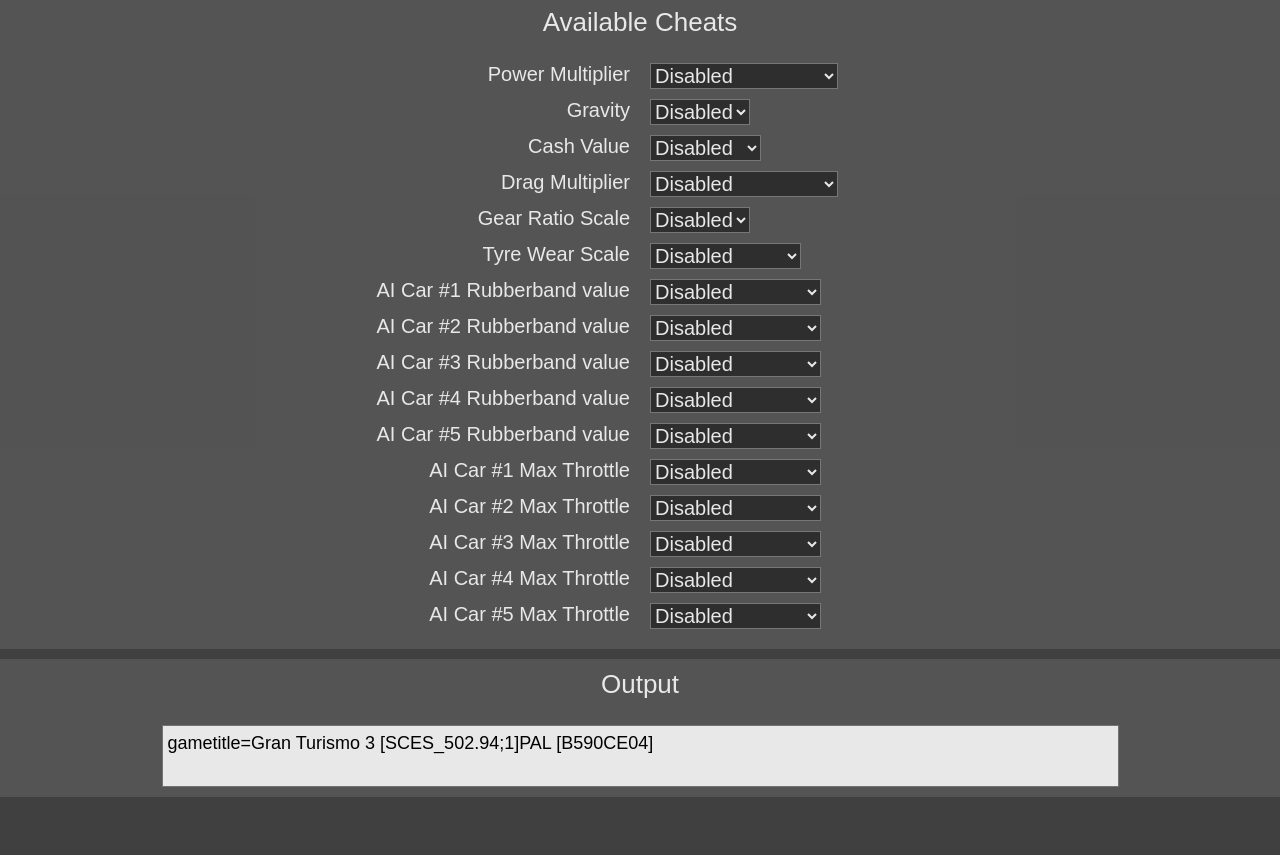
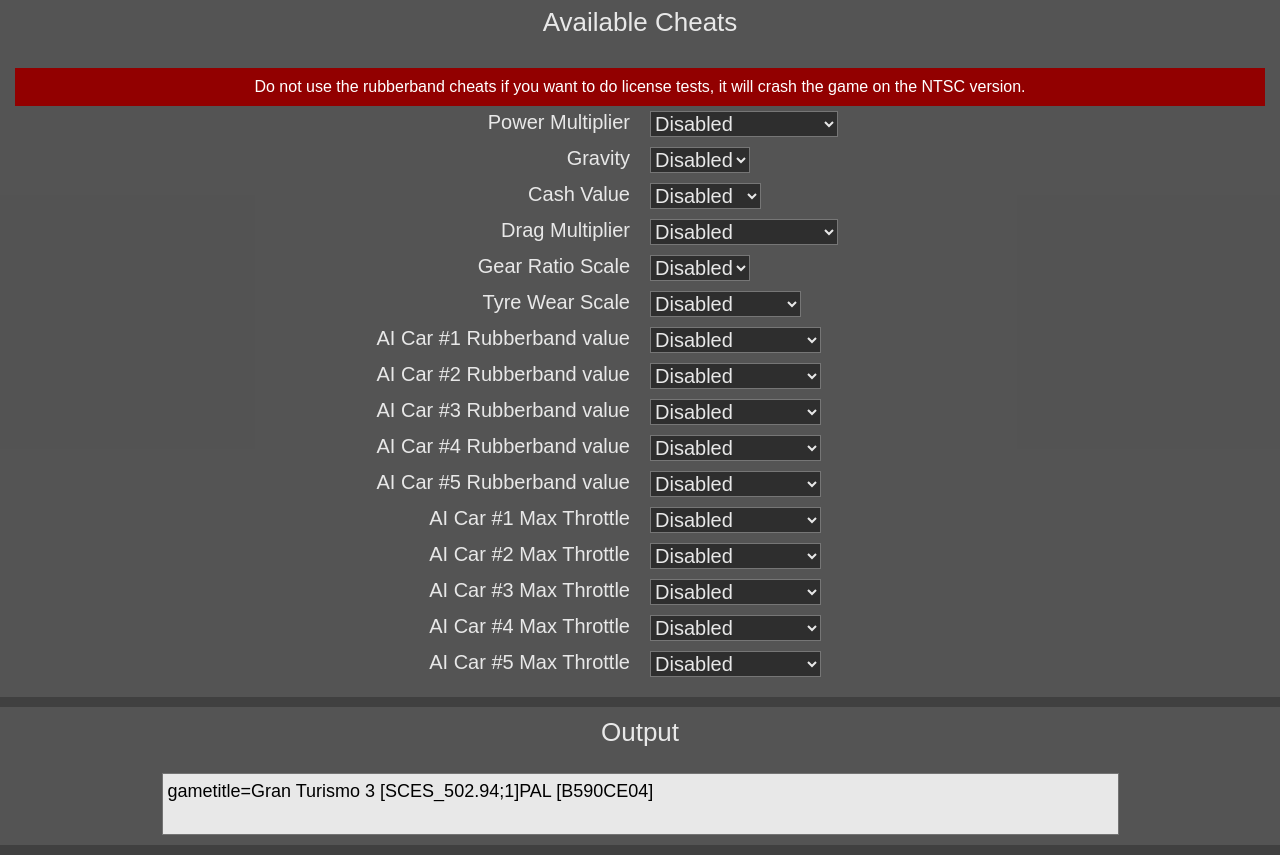
Before and after one commit to scottadkin/Gran-Turismo-3-PAL-pnach, a plain HTML site: page tools/index.html in a window 1280 px wide. Shown: the part 60-915 px from the top of the page. Before the commit the page ends 867 px from the top, so only its background shows below. Drawn offline with Linux system fonts and the light colour scheme.

Commit message:
Fixed NTSC power address, added warning

```diff
--- a/tools/css/main.css
+++ b/tools/css/main.css
@@ -65,3 +65,12 @@
     border:1px solid rgba(0,0,0,0.5);
     min-height:50px;
 }
+
+.warning{
+    color:white;
+    background-color:rgb(146,0,0);
+    text-align:center;
+    padding:10px;
+    margin:5px;
+
+}
--- a/tools/index.html
+++ b/tools/index.html
@@ -12,6 +12,9 @@
         </h1>
         <div class="box">
             <div class="box-title">Available Cheats</div>
+            <div class="warning">
+                Do not use the rubberband cheats if you want to do license tests, it will crash the game on the NTSC version.
+            </div>
 
             <div class="form-row">
                 <div class="form-label">
--- a/tools/js/main.js
+++ b/tools/js/main.js
@@ -140,7 +140,7 @@
 const ADDRESSES = {
     //PAL 209539F8 NTSC //20958EF8
     "cash": {"displayValue": "Money", "address": "209539F8", "selected": null},
-    // PAL 20351Cb8 // NTSC 20350324
+    // PAL 20351Cb8  9.800000191 // NTSC 2035032C //
     "power": {"displayValue": "Global Power Multiplier", "address": "20351Cb8", "selected": null},
     //9800 default value // PAL 20351B5c NTSC 203501D0 // offset 6540
     "tyreWear": {"displayValue": "Global Tyre Wear Multiplier", "address": "20351B5c", "selected": null},
```
